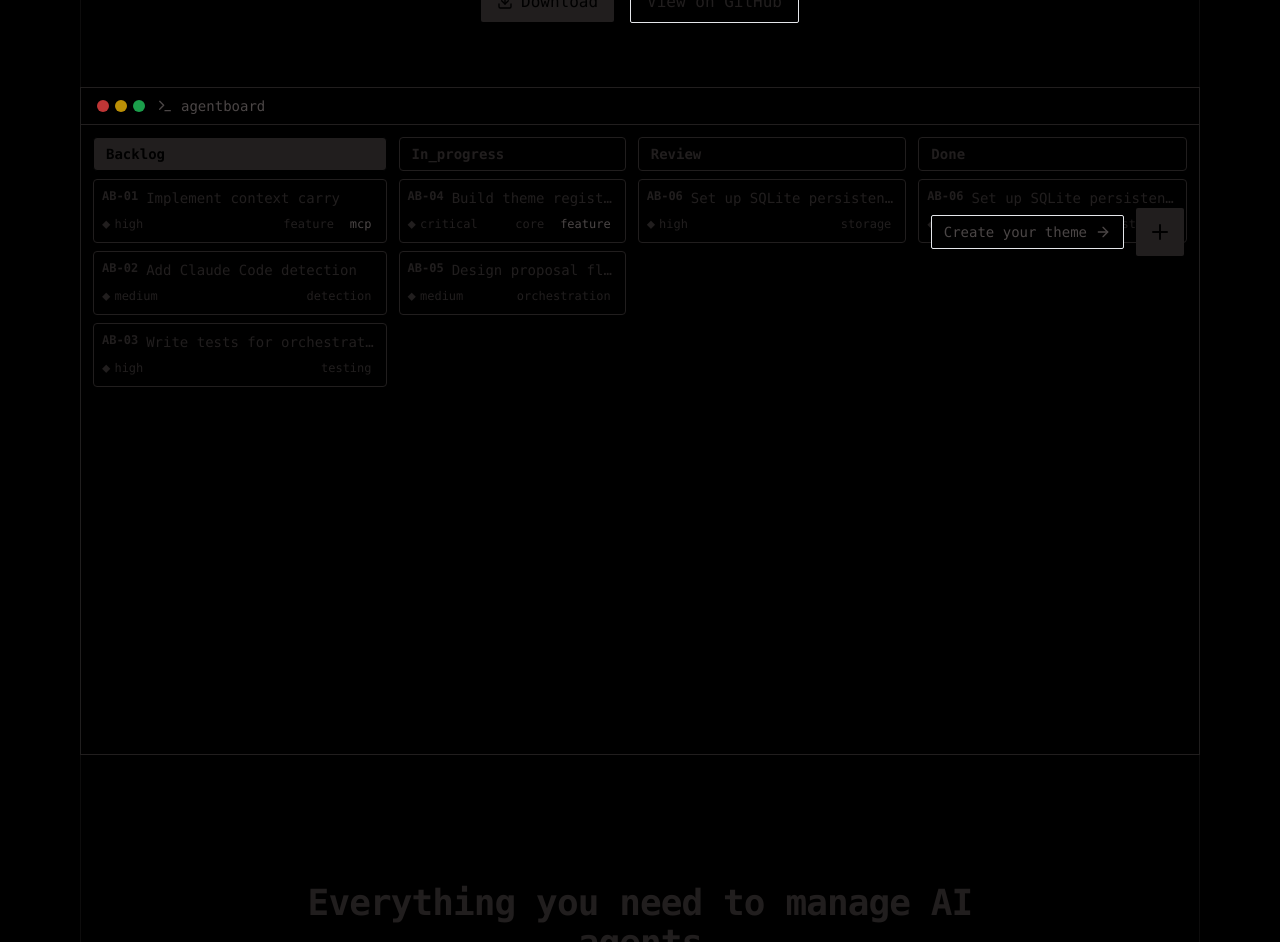
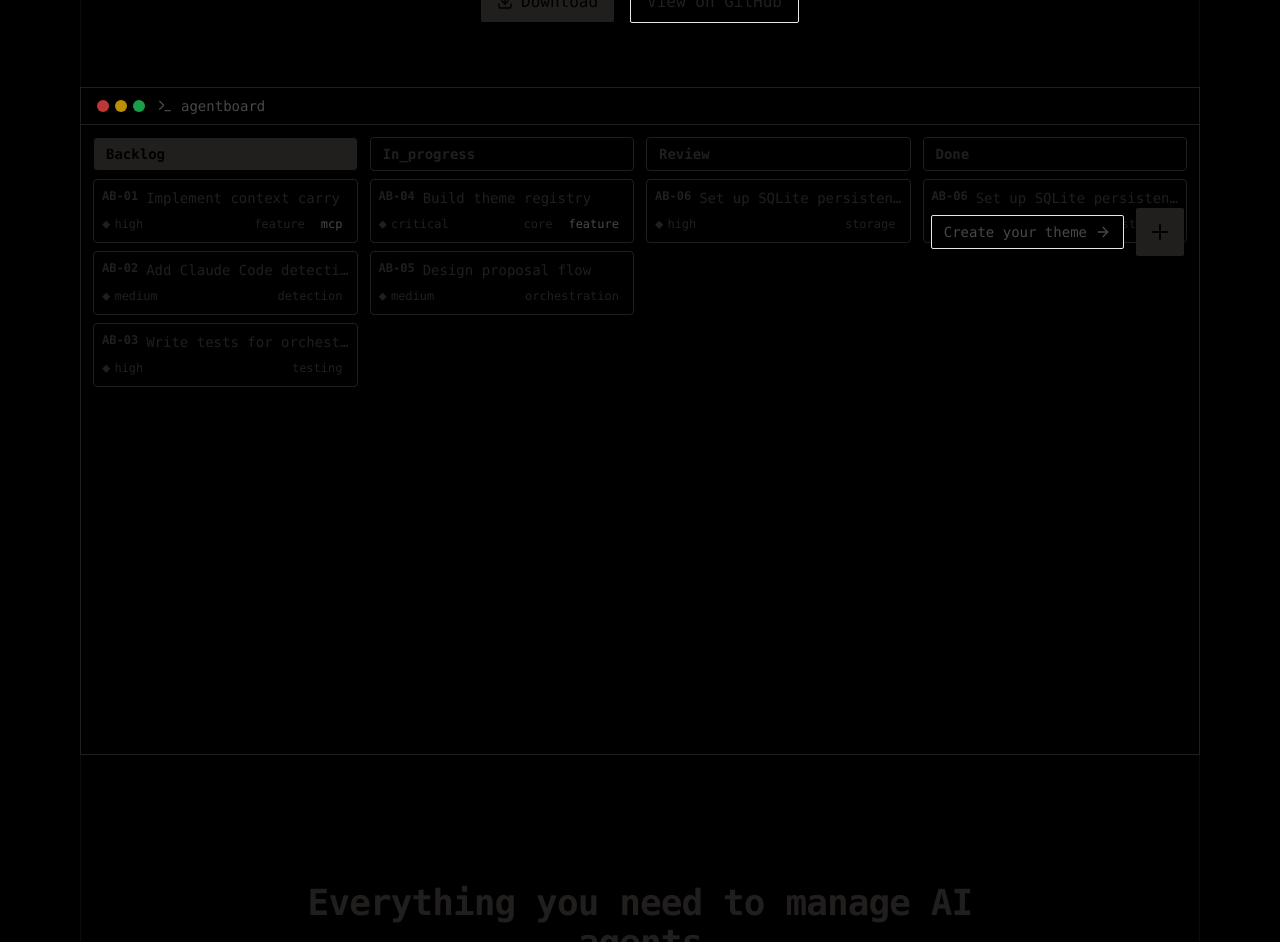
Before and after one commit to ayan-de/agentboard-web, a Next.js app: page / in a window 1280 px wide. Shown: the part 520-1462 px from the top of the page. Built offline with nearby package versions, Linux system fonts and the light colour scheme.

Commit message:
feat: add className prop to KanbanColumn for flexible layout styling

```diff
--- a/src/components/TerminalMockup/index.tsx
+++ b/src/components/TerminalMockup/index.tsx
@@ -67,9 +67,9 @@ function TicketCard({ ticket }: { ticket: Ticket }) {
   )
 }
 
-function KanbanColumn({ column, isSelected, onClick }: { column: Column; isSelected: boolean; onClick: () => void }) {
+function KanbanColumn({ column, isSelected, onClick, className = '' }: { column: Column; isSelected: boolean; onClick: () => void; className?: string }) {
   return (
-    <div className="flex flex-col gap-2 min-w-0">
+    <div className={`flex flex-col gap-2 min-w-0 ${className}`}>
       <button
         onClick={onClick}
         className={`w-full px-3 py-1.5 rounded text-sm font-bold border border-[var(--border)] text-left transition-colors ${
@@ -96,7 +96,7 @@ function KanbanBoard({ columns, selectedIndex, onColumnClick }: { columns: Colum
   return (
     <div className="flex gap-3 h-full">
       {columns.map((column, i) => (
-        <KanbanColumn key={column.id} column={column} isSelected={i === selectedIndex} onClick={() => onColumnClick(i)} />
+        <KanbanColumn key={column.id} column={column} isSelected={i === selectedIndex} onClick={() => onColumnClick(i)} className="flex-1" />
       ))}
     </div>
   )
```
